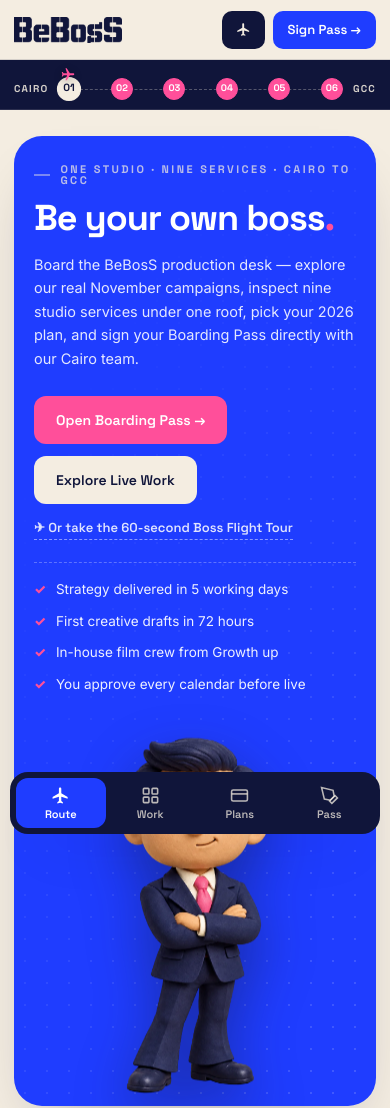
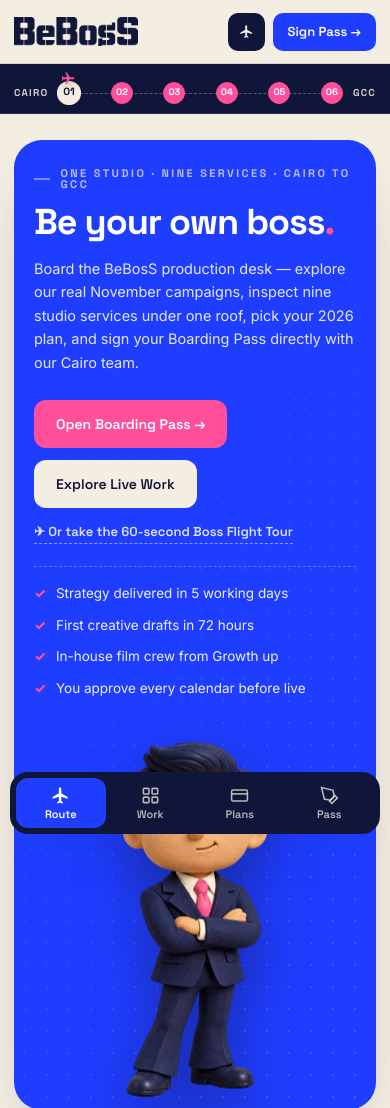
Before and after one commit to BeBosS-Studio/BeBosS, a plain HTML site: page index.html in a window 390 px wide. Shown: the top 1108 px of the page. Drawn offline with Linux system fonts and the light colour scheme.

Commit message:
Lock BeBosS wordmark size across header, boarding pass, and footer

```diff
--- a/index.html
+++ b/index.html
@@ -497,7 +497,7 @@
     <div class="wrap">
       <div class="foot-grid">
         <div>
-          <img src="assets/brand/wordmark-cream.png" alt="BeBosS" style="height:28px;width:auto;margin-bottom:14px">
+          <img src="assets/brand/wordmark-cream.png" alt="BeBosS" width="146" height="35" style="width:146px;height:35px;object-fit:contain;margin-bottom:14px">
           <p style="margin:0;max-width:34ch;line-height:1.65">360° branding, creative direction, filming, and growth marketing studio in Cairo serving Egypt and the GCC.</p>
         </div>
 
--- a/styles.css
+++ b/styles.css
@@ -22,7 +22,7 @@
   --green: #1E7A4C;
   --radius: 20px;
   --max: 1260px;
-  --nav-h: 68px;
+  --nav-h: 74px;
   --flight-h: 56px;
   --display: "Space Grotesk", "Helvetica Neue", Arial, sans-serif;
   --body: "Inter", "Helvetica Neue", Arial, sans-serif;
@@ -115,8 +115,12 @@ h1, h2, h3, h4 { font-family: var(--display); margin: 0; letter-spacing: -.03em;
   border-bottom: 1px solid var(--line);
 }
 .hdr-in { height: 100%; display: flex; align-items: center; justify-content: space-between; gap: 16px; }
-.brand-link { display: inline-flex; align-items: center; gap: 10px; text-decoration: none; }
-.brand-link img { height: 26px; width: auto; }
+.brand-link { display: inline-flex; align-items: center; flex: none; flex-shrink: 0; text-decoration: none; }
+.brand-link img {
+  display: block; flex: none; flex-shrink: 0;
+  width: 146px; min-width: 146px; max-width: none;
+  height: 35px; aspect-ratio: 1242 / 299; object-fit: contain;
+}
 .nav-links { display: flex; align-items: center; gap: 22px; }
 .nav-links a {
   position: relative; text-decoration: none; font: 600 13.5px/1 var(--display); color: var(--muted); padding: 6px 0; transition: color .2s;
@@ -387,7 +391,7 @@ tr:last-child td { border-bottom: 0; }
 .t-stub { border-left: 2.5px dashed var(--navy); position: relative; overflow: hidden; }
 .t-stub img { position: absolute; inset: 10px 8px 0; width: calc(100% - 16px); height: calc(100% - 10px); object-fit: contain; object-position: bottom center; }
 .t-top { display: flex; justify-content: space-between; align-items: center; gap: 10px; }
-.t-top img { width: clamp(86px, 11vw, 124px); }
+.t-top img { width: clamp(104px, 11vw, 132px); height: auto; aspect-ratio: 1242 / 299; object-fit: contain; flex: none; }
 .t-top span { font: 700 11px/1 var(--display); letter-spacing: .24em; }
 .t-lbl { font: 700 10px/1 var(--display); letter-spacing: .22em; color: var(--cobalt); text-transform: uppercase; }
 .t-name { font: 700 clamp(21px, 3vw, 33px)/1.08 var(--display); letter-spacing: -.03em; margin: 7px 0 14px; word-break: break-word; }
@@ -501,10 +505,12 @@ tr:last-child td { border-bottom: 0; }
   .flight-gate span { display: none; }
 }
 @media (max-width: 780px) {
-  :root { --nav-h: 60px; --flight-h: 50px; }
+  :root { --nav-h: 64px; --flight-h: 50px; }
   .wrap { width: min(var(--max), 100% - 28px); }
+  .brand-link img { width: 124px; min-width: 124px; height: 30px; }
   .nav-links, .wa-float { display: none; }
   .tour-btn span { display: none; }
+  .tour-btn { padding: 0 11px; }
   .flight-in { gap: 10px; padding-top: 9px; }
   .flight-city { font-size: 10px; letter-spacing: .12em; }
   .flight-gate { padding: 0; }
```
